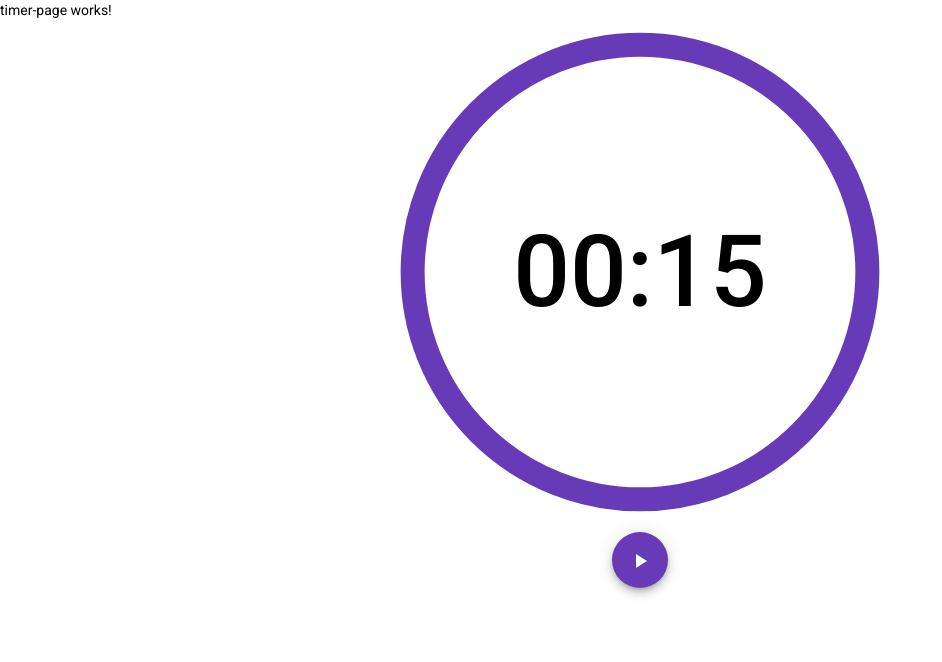
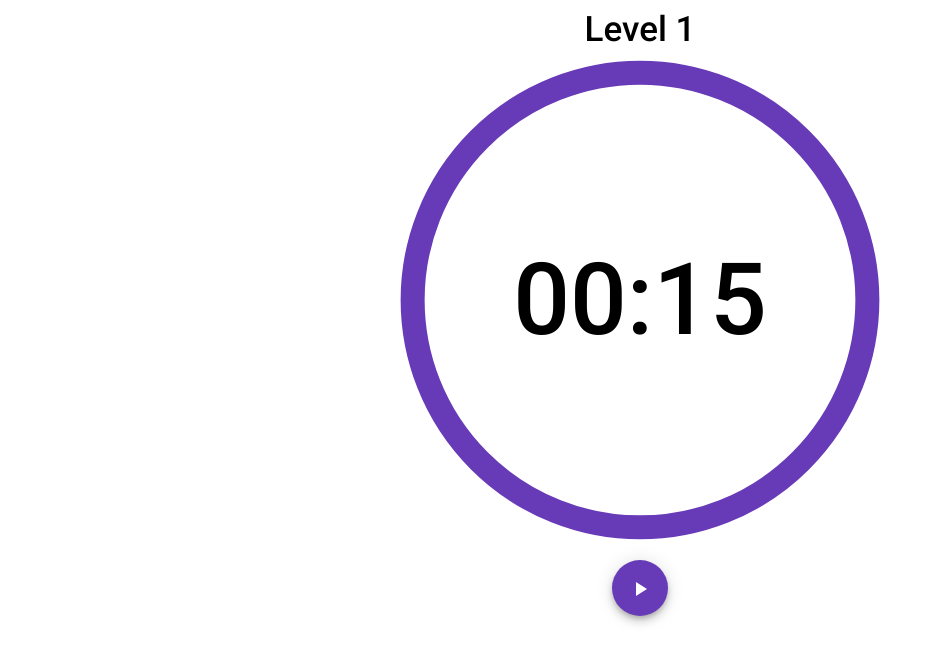
Before and after one commit to Speuce/PokerBlindTimer, an Angular app: page / in a window 1280 px wide. Shown: the top 662 px of the page, without its empty margins (0-942 px from the left). Built offline with nearby package versions, Linux system fonts and the light colour scheme.

Commit message:
Add level display

```diff
--- a/src/blind-timer/pages/timer-page/timer-page.component.ts
+++ b/src/blind-timer/pages/timer-page/timer-page.component.ts
@@ -6,7 +6,11 @@ import { LevelService } from '../../services/level.service';
 @Component({
   selector: 'app-timer-page',
   template: `
-    <p>timer-page works!</p>
+    <div style="margin: 20px 0;" class="center-nowrap">
+      <span style="font-size: 2.5em; font-weight: 450;">
+        Level {{ this.levelService.currentLevel?.levelNumber }}
+      </span>
+    </div>
     <div style="width:100%">
       <div
         style="
```
